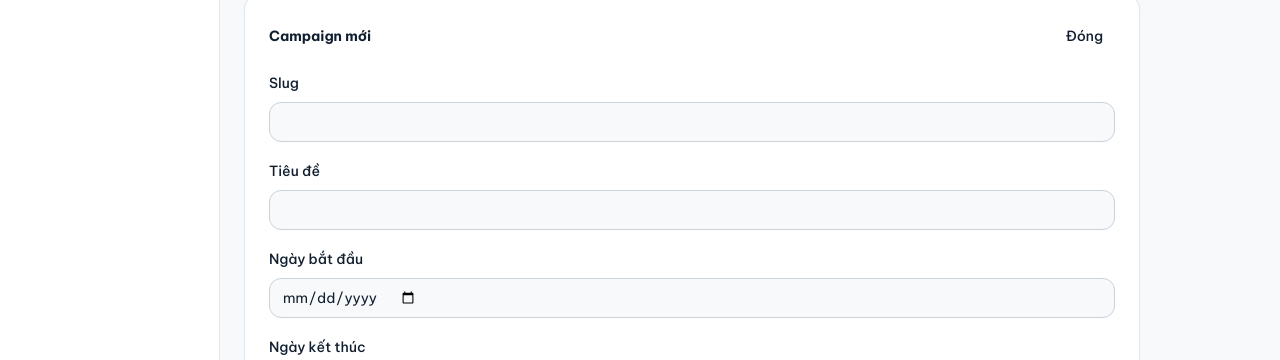
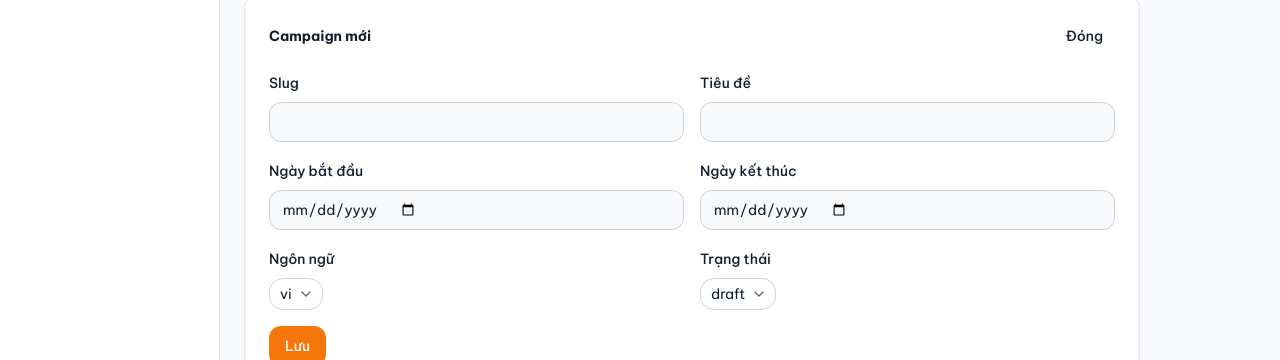
Before and after one commit to vietductran16092003/FPT-Avatar-, a Next.js app: page /admin/campaigns in a window 1280 px wide. Both pictures are taken after a click on the button "+ Campaign mới". Shown: the part 215-575 px from the top of the page. Built offline with nearby package versions, Linux system fonts and the light colour scheme; no server answers.

Commit message:
style: lay out CampaignForm fields in a two-column grid, matching the demo

```diff
--- a/src/app/admin/campaigns/campaign-form.tsx
+++ b/src/app/admin/campaigns/campaign-form.tsx
@@ -48,6 +48,7 @@ export function CampaignForm({ onSubmit, initial }: { onSubmit: (draft: Campaign
   return (
     <form onSubmit={handleSubmit} className="flex flex-col gap-4">
       {error && <p role="alert" className="text-sm text-destructive">{error}</p>}
+      <div className="grid grid-cols-1 gap-4 sm:grid-cols-2">
         <div className="space-y-2">
           <Label htmlFor="campaign-slug">Slug</Label>
           <Input id="campaign-slug" value={slug} onChange={e => setSlug(e.target.value)} readOnly={!!initial} />
@@ -88,7 +89,8 @@ export function CampaignForm({ onSubmit, initial }: { onSubmit: (draft: Campaign
             </SelectContent>
           </Select>
         </div>
-      <Button type="submit">{initial ? "Cập nhật" : "Lưu"}</Button>
+      </div>
+      <Button type="submit" className="w-fit">{initial ? "Cập nhật" : "Lưu"}</Button>
     </form>
   );
 }
```
Lines whose indentation alone changed are shown as unchanged.
